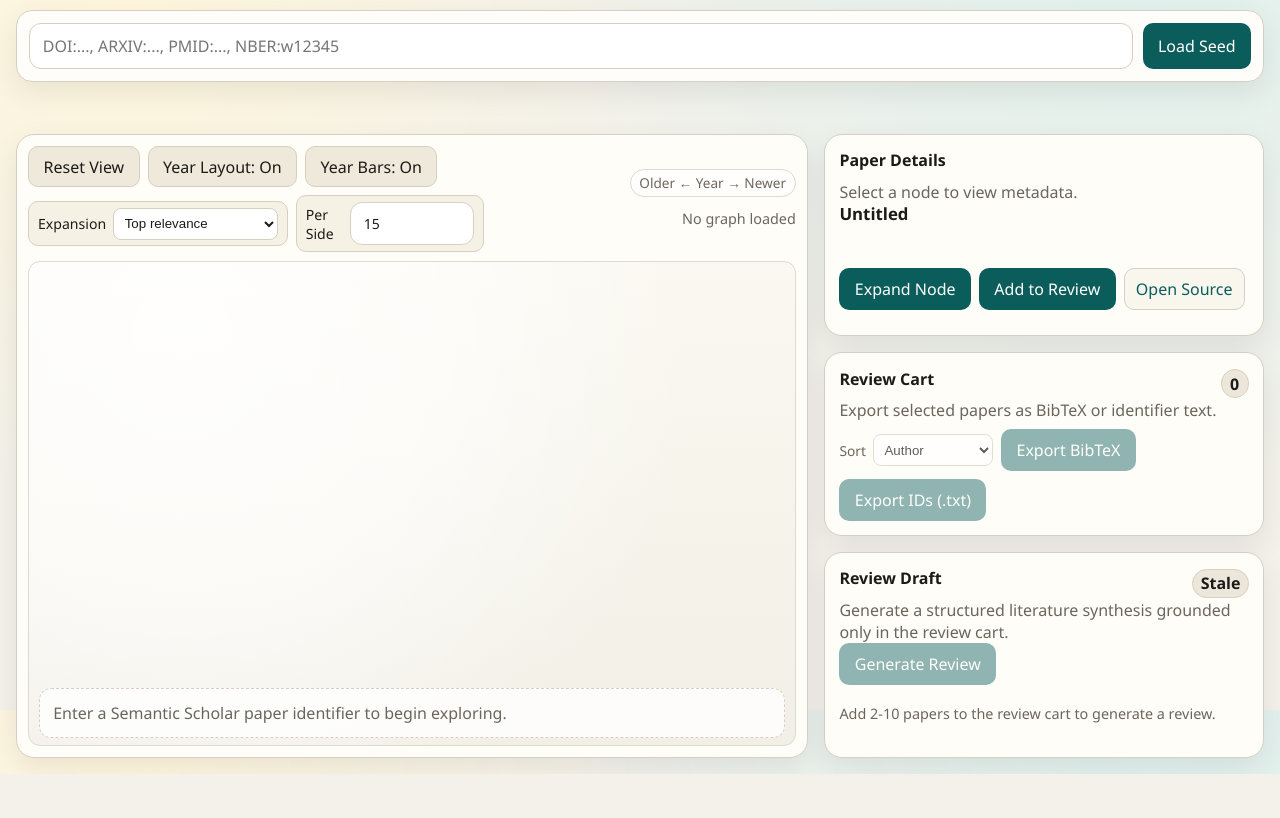
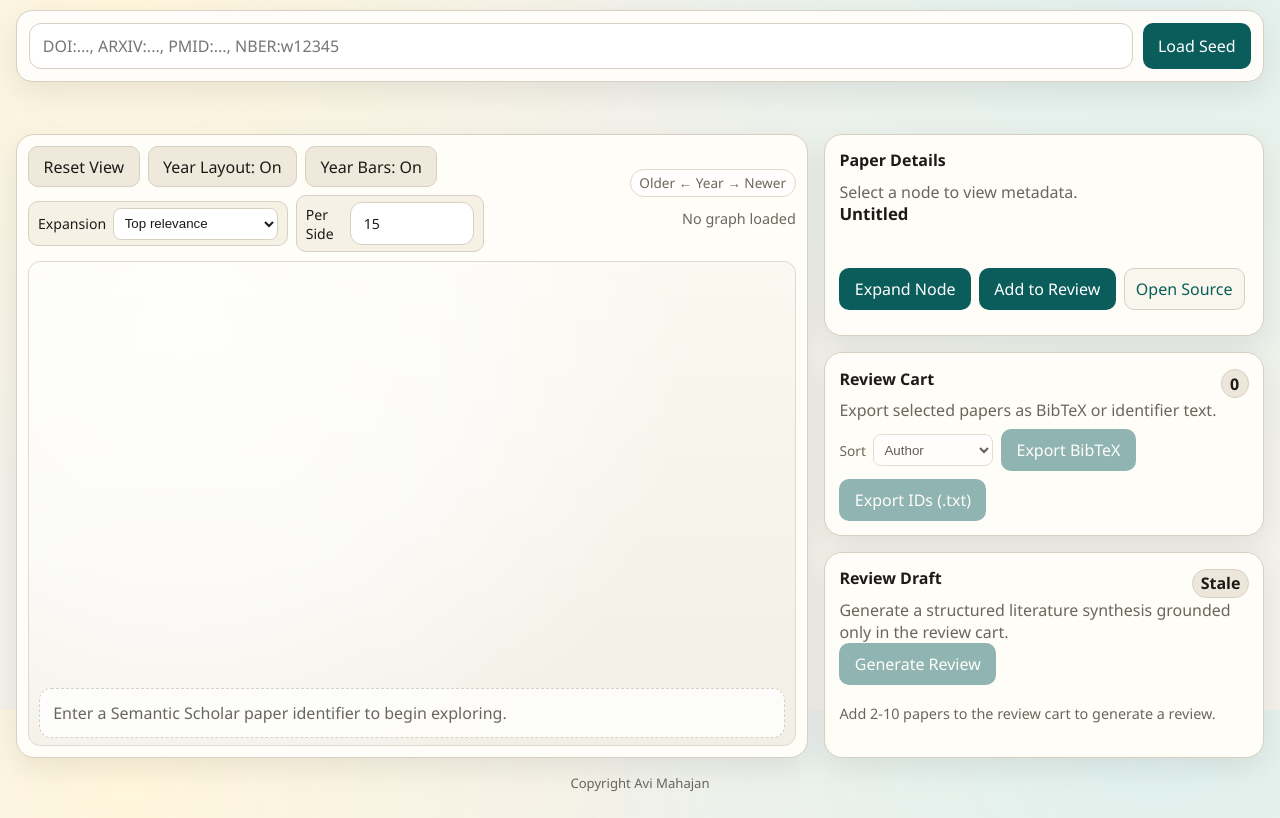
Before and after one commit to amahaja5/lit-graph, a website: page frontend/index.html in a window 1280 px wide. Shown: the part 90-908 px from the top of the page. Before the commit the page ends 864 px from the top, so only its background shows below. Drawn offline with Linux system fonts and the light colour scheme.

Commit message:
minor fix

```diff
--- a/frontend/index.html
+++ b/frontend/index.html
@@ -123,6 +123,8 @@
           </section>
         </aside>
       </main>
+
+      <footer class="app-footer">Copyright Avi Mahajan</footer>
     </div>
 
     <script type="module" src="/src/main.js"></script>
--- a/frontend/src/styles.css
+++ b/frontend/src/styles.css
@@ -187,6 +187,13 @@ a {
   grid-template-columns: minmax(0, 1.8fr) minmax(280px, 1fr);
   gap: 1rem;
   min-height: calc(100vh - 190px);
+}
+
+.app-footer {
+  color: var(--muted);
+  font-size: 0.82rem;
+  text-align: center;
+  padding: 0.2rem 0 0.6rem;
 }
 
 .graph-panel,
```
Also changed, not shown: README.md, vercel.json.
